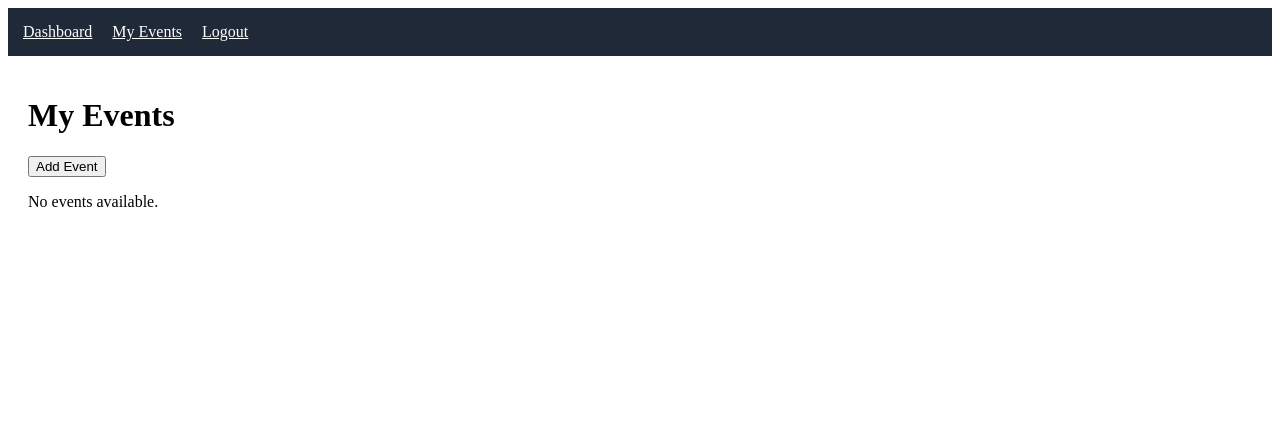
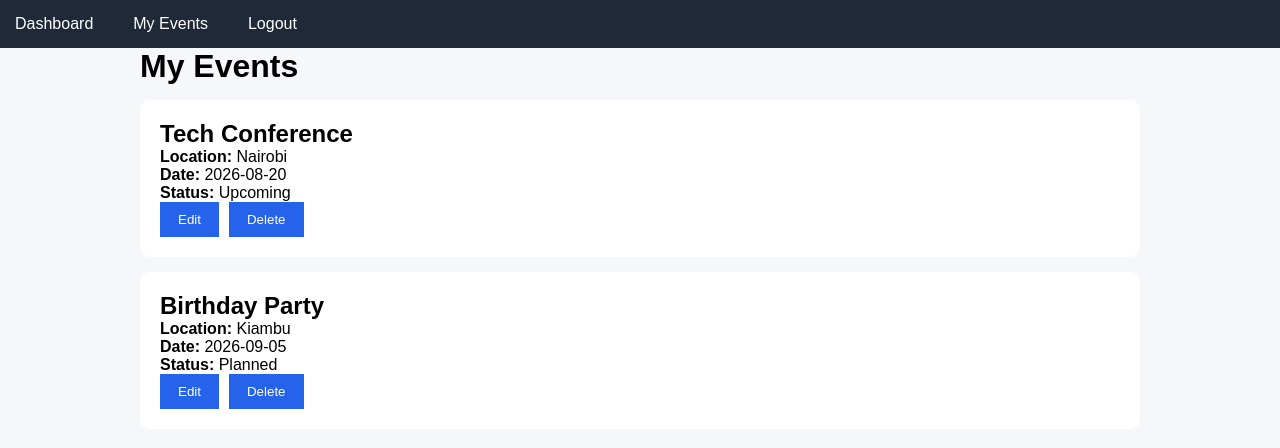
Before and after one commit to preciousrodenyi-ctrl/Event-management-system-FRONTEND, a React (Vite) app: page /events in a window 1280 px wide. Shown: the top 448 px of the page. Built offline with nearby package versions, Linux system fonts and the light colour scheme.

Commit message:
initial change of files

```diff
--- a/src/components/EventCard.jsx
+++ b/src/components/EventCard.jsx
@@ -0,0 +1,24 @@
+function EventCard({ event }) {
+  return (
+    <div className="card">
+      <h2>{event.title}</h2>
+
+      <p>
+        <strong>Location:</strong> {event.location}
+      </p>
+
+      <p>
+        <strong>Date:</strong> {event.date}
+      </p>
+
+      <p>
+        <strong>Status:</strong> {event.status}
+      </p>
+
+      <button>Edit</button>
+      <button style={{ marginLeft: "10px" }}>Delete</button>
+    </div>
+  );
+}
+
+export default EventCard;
--- /dev/null
+++ b/src/index.css
@@ -0,0 +1,62 @@
+* {
+  margin: 0;
+  padding: 0;
+  box-sizing: border-box;
+  font-family: Arial, sans-serif;
+}
+
+body {
+  background-color: #f5f7fa;
+}
+
+.container {
+  width: 90%;
+  max-width: 1000px;
+  margin: auto;
+}
+
+form {
+  width: 400px;
+  margin: 40px auto;
+  padding: 20px;
+  background: white;
+  border-radius: 10px;
+}
+
+input,
+textarea,
+select {
+  width: 100%;
+  padding: 10px;
+  margin: 10px 0;
+}
+
+button {
+  padding: 10px 18px;
+  background: #2563eb;
+  color: white;
+  border: none;
+  cursor: pointer;
+}
+
+button:hover {
+  background: #1d4ed8;
+}
+
+nav {
+  background: #1e293b;
+  padding: 15px;
+}
+
+nav a {
+  color: white;
+  margin-right: 20px;
+  text-decoration: none;
+}
+
+.card {
+  background: white;
+  padding: 20px;
+  margin: 15px 0;
+  border-radius: 10px;
+}
--- a/src/main.jsx
+++ b/src/main.jsx
@@ -2,6 +2,7 @@ import React from "react";
 import ReactDOM from "react-dom/client";
 import { BrowserRouter } from "react-router-dom";
 import App from "./App";
+import "./index.css";
 
 ReactDOM.createRoot(document.getElementById("root")).render(
   <BrowserRouter>
--- a/src/pages/Dashboard.jsx
+++ b/src/pages/Dashboard.jsx
@@ -5,12 +5,24 @@ function Dashboard() {
     <>
       <Navbar />
 
-      <div style={{ padding: "20px" }}>
+      <div className="container">
         <h1>Dashboard</h1>
 
-        <h3>Welcome to EventHub Planner!</h3>
+        <br />
 
-        <p>Manage your personal events from one place.</p>
+        <div className="card">
+          <h2>Welcome to EventHub Planner</h2>
+
+          <p>Manage all your personal events in one place.</p>
+
+          <br />
+
+          <h3>Quick Stats</h3>
+
+          <p>Upcoming Events: 2</p>
+          <p>Completed Events: 5</p>
+          <p>Cancelled Events: 1</p>
+        </div>
       </div>
     </>
   );
--- a/src/pages/Events.jsx
+++ b/src/pages/Events.jsx
@@ -1,16 +1,34 @@
 import Navbar from "../components/Navbar";
+import EventCard from "../components/EventCard";
 
 function Events() {
+  const events = [
+    {
+      id: 1,
+      title: "Tech Conference",
+      location: "Nairobi",
+      date: "2026-08-20",
+      status: "Upcoming",
+    },
+    {
+      id: 2,
+      title: "Birthday Party",
+      location: "Kiambu",
+      date: "2026-09-05",
+      status: "Planned",
+    },
+  ];
+
   return (
     <>
       <Navbar />
 
-      <div style={{ padding: "20px" }}>
+      <div className="container">
         <h1>My Events</h1>
 
-        <button>Add Event</button>
-
-        <p>No events available.</p>
+        {events.map((event) => (
+          <EventCard key={event.id} event={event} />
+        ))}
       </div>
     </>
   );
```
